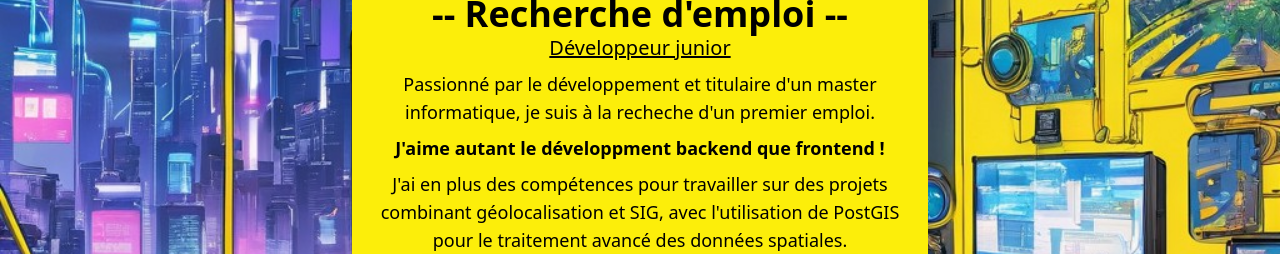
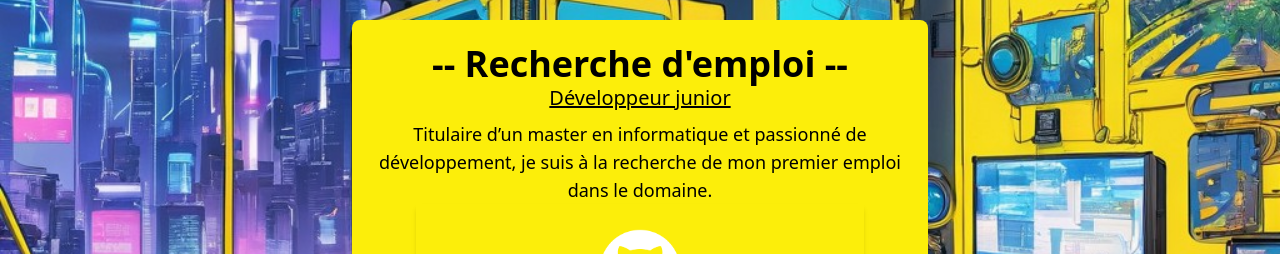
Before and after one commit to MaxenceTh/Portfolio, a React (Vite) app: page / in a window 1280 px wide. Shown: the part 200-454 px from the top of the page. Built offline with nearby package versions, Linux system fonts and the light colour scheme.

Commit message:
update home

```diff
--- a/src/component/home/home.jsx
+++ b/src/component/home/home.jsx
@@ -50,16 +50,15 @@ function Home() {
                         Développeur junior
                     </h2>
                     <p className="mt-2 text-sm sm:text-base md:text-lg">
-                        Passionné par le développement et titulaire d'un master informatique, je suis
-                        à la recheche d'un premier emploi.
+                        Titulaire d’un master en informatique et passionné de développement, je suis à la recherche de mon premier emploi dans le domaine.
                     </p>
-                    <p className="mt-2 text-sm sm:text-base md:text-lg">
+                    {/* <p className="mt-2 text-sm sm:text-base md:text-lg">
                         <strong> J'aime autant le développment backend que frontend !</strong>
                     </p>
                     <p className="mt-2 text-sm sm:text-base md:text-lg">
                         J'ai en plus des compétences pour travailler sur des projets combinant géolocalisation et SIG,
                         avec l'utilisation de PostGIS pour le traitement avancé des données spatiales.
-                    </p>
+                    </p> */}
                     <div className="max-w-md mx-auto shadow-md p-6 flex justify-center items-center flex-col">
                         <a href="https://github.com/MaxenceTh" target="_blank" rel="noopener noreferrer">
                             <img src="./assets/icone/github-mark-white.png" alt="" className="w-20 h-20 object-contain" />
```
